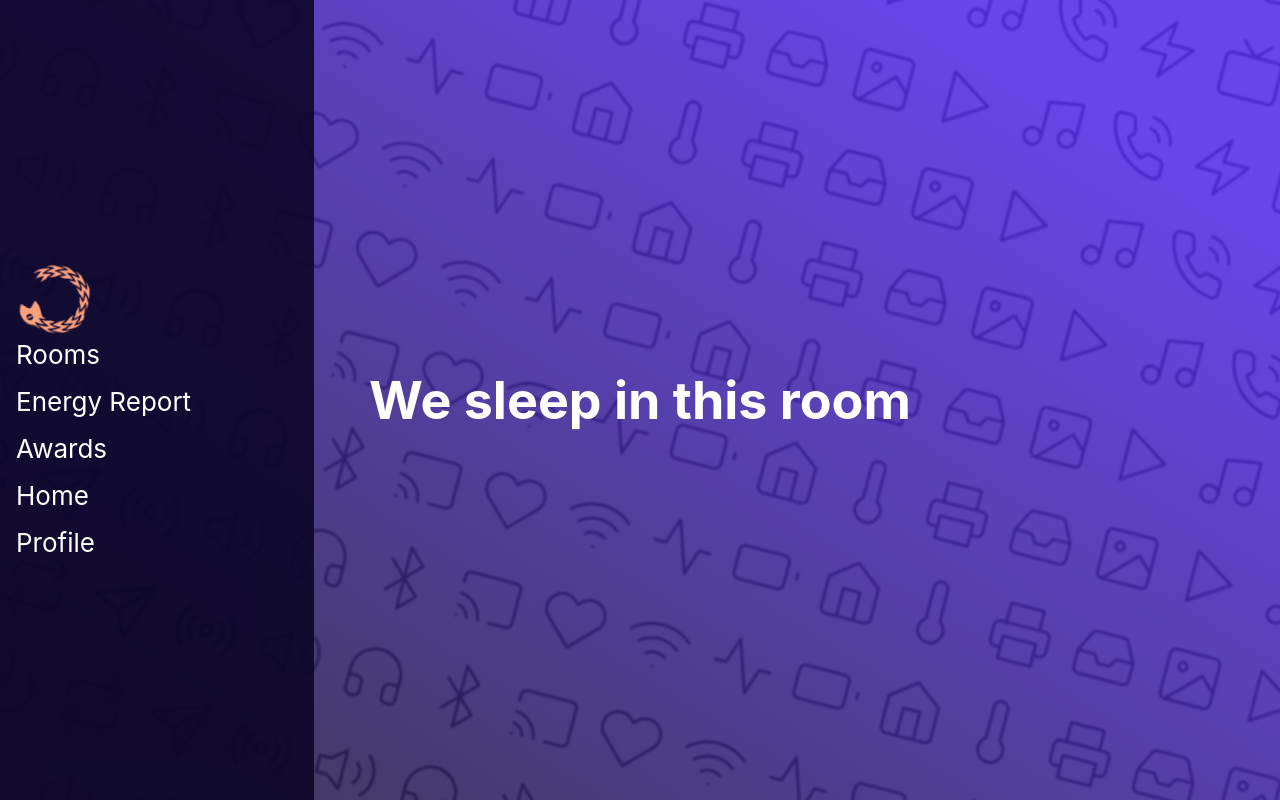
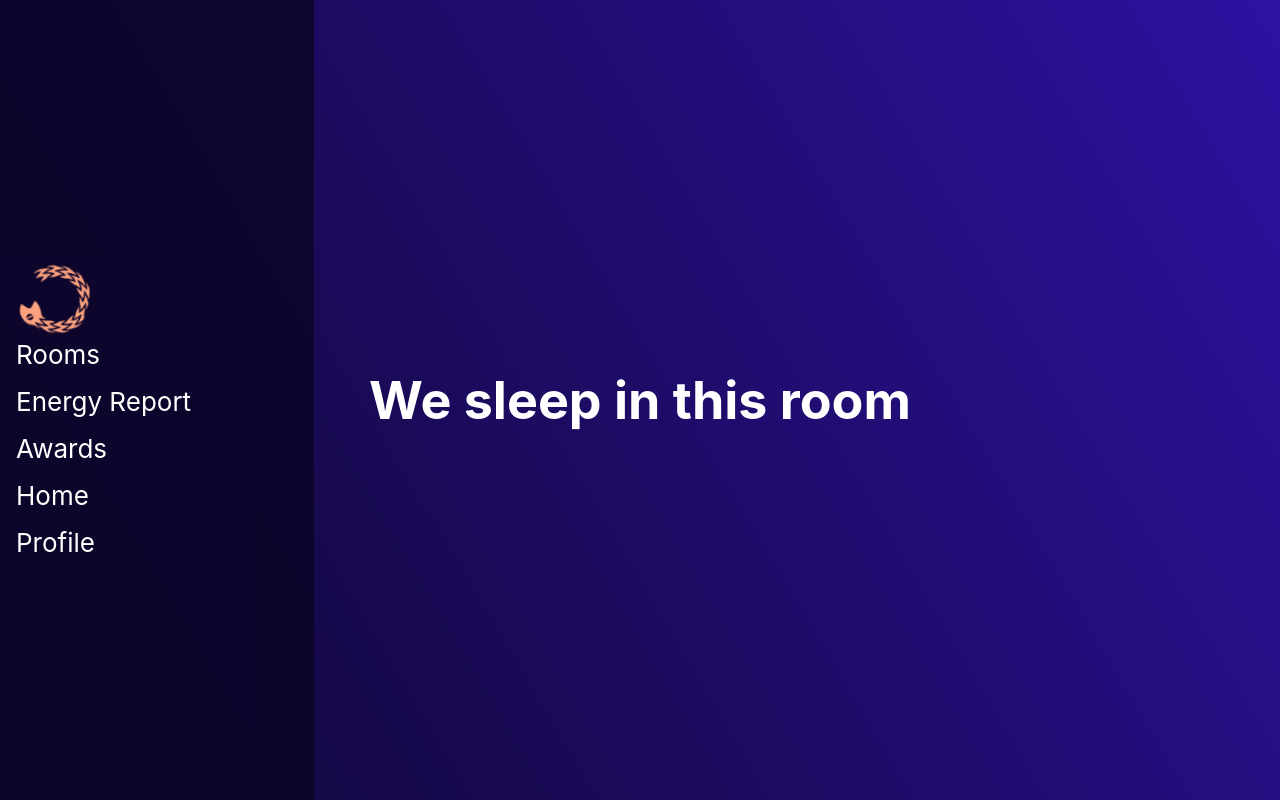
Before and after one commit to Hamish-MarshallDawson/iteration-inc, a React (Create React App) app: page /about in a window 1280 px wide. Built offline with nearby package versions, Linux system fonts and the light colour scheme.

Commit message:
Gradient background correct for all pages

```diff
--- a/src/App.css
+++ b/src/App.css
@@ -3,6 +3,7 @@ body {
   position: relative;
   background: url("bgImages.svg") no-repeat center center fixed;
   background-size: cover;
+  background-color: black;
 }
 
 body::before {
@@ -12,9 +13,10 @@ body::before {
   left: 0;
   width: 100%;
   height: 100%;
-  background: rgba(0, 0, 0, 0.5); /* Darkens the background */
-  background: linear-gradient(to left bottom, #4117e5 14%, #0d0628);
-  opacity: 0.8; /* Adjust to blend with the SVG */
+  mix-blend-mode: multiply;
+  background: url("gradient.svg") no-repeat center center fixed;
+  /* background: linear-gradient(to left bottom, #4117E5 14%, #0D0628 100%); */
+  /* opacity: 0.8; Adjust to blend with the SVG */
   z-index: -1;
 }
 
```
Also changed, not shown: src/gradient.svg (added).
